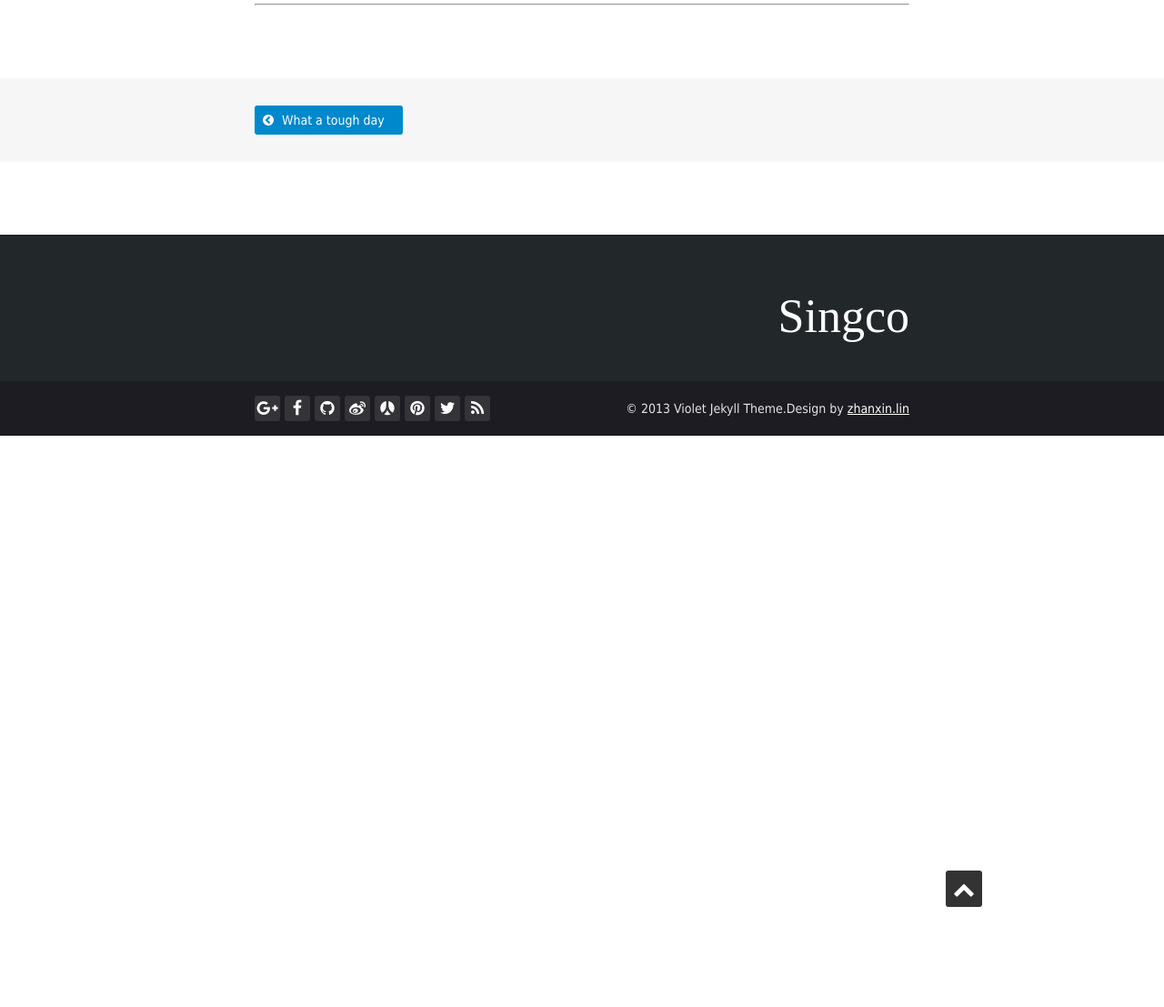
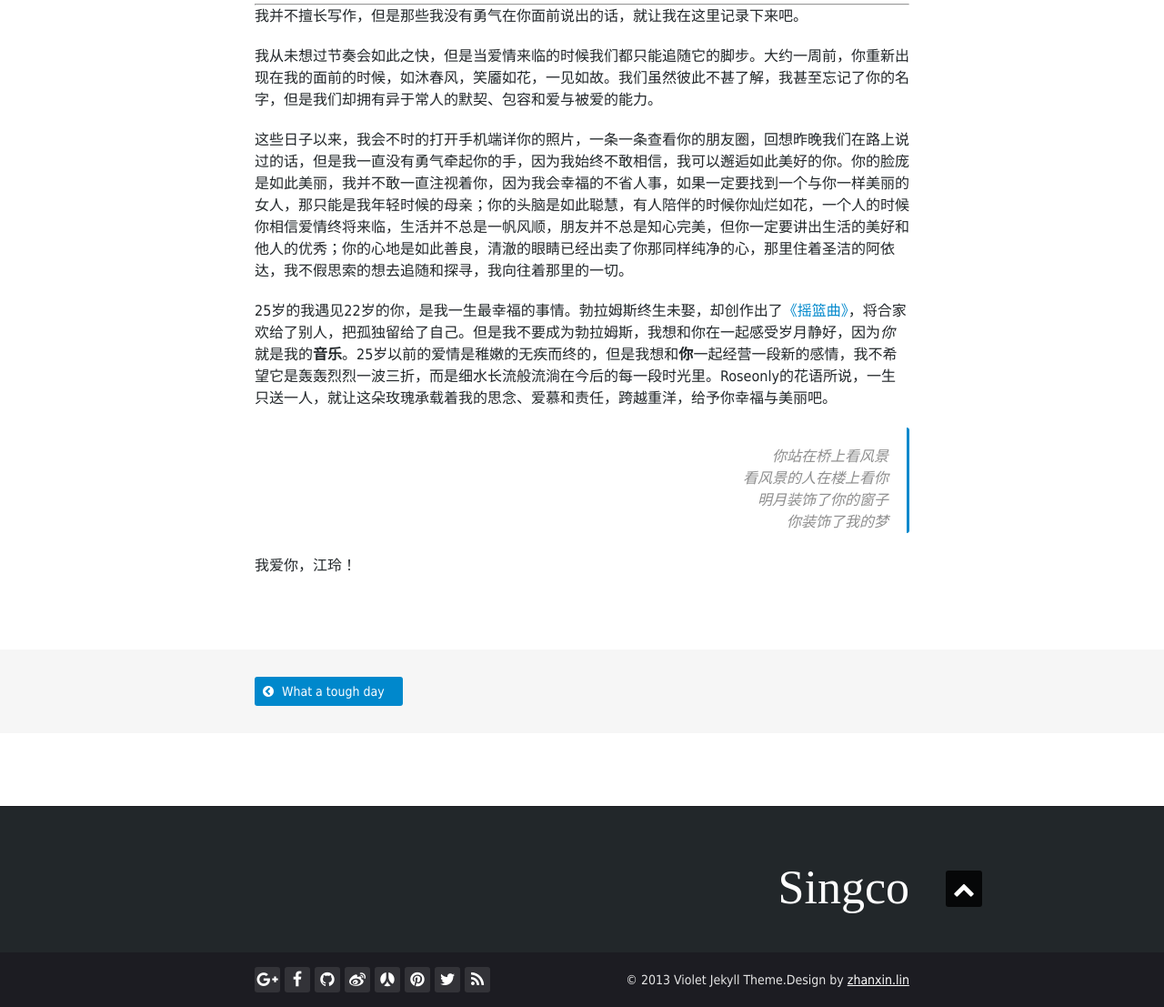
Before and after one commit to singco/singco.github.io, a Jekyll site: the page built from _posts/2015-4-28-I-gonna-tell-you.md, in a window 1280 px wide and 1400 px high, scrolled down 548 px. Shown: the part 293-1400 px from the top of the window at 91% size. Built offline with Jekyll 4.4.1, drawn with Linux system fonts in a browser that asks for light colours; nearby versions of some CDN libraries; some web fonts are replaced; before the commit the page ends 1320 px from its top, so only the background shows below that.

Commit message:
Love
Love

```diff
--- a/_posts/2015-4-28-I-gonna-tell-you.md
+++ b/_posts/2015-4-28-I-gonna-tell-you.md
@@ -11,3 +11,16 @@ keywords: Jiangling,Love,Beauty,Chongqing,
 ![](http://ww1.sinaimg.cn/mw1024/81a2353bjw1e0mdpipmbdj.jpg)
 
 ***
+我并不擅长写作，但是那些我没有勇气在你面前说出的话，就让我在这里记录下来吧。
+
+我从未想过节奏会如此之快，但是当爱情来临的时候我们都只能追随它的脚步。大约一周前，你重新出现在我的面前的时候，如沐春风，笑靥如花，一见如故。我们虽然彼此不甚了解，我甚至忘记了你的名字，但是我们却拥有异于常人的默契、包容和爱与被爱的能力。
+
+这些日子以来，我会不时的打开手机端详你的照片，一条一条查看你的朋友圈，回想昨晚我们在路上说过的话，但是我一直没有勇气牵起你的手，因为我始终不敢相信，我可以邂逅如此美好的你。你的脸庞是如此美丽，我并不敢一直注视着你，因为我会幸福的不省人事，如果一定要找到一个与你一样美丽的女人，那只能是我年轻时候的母亲；你的头脑是如此聪慧，有人陪伴的时候你灿烂如花，一个人的时候你相信爱情终将来临，生活并不总是一帆风顺，朋友并不总是知心完美，但你一定要讲出生活的美好和他人的优秀；你的心地是如此善良，清澈的眼睛已经出卖了你那同样纯净的心，那里住着圣洁的阿依达，我不假思索的想去追随和探寻，我向往着那里的一切。
+
+25岁的我遇见22岁的你，是我一生最幸福的事情。勃拉姆斯终生未娶，却创作出了[《摇篮曲》](http://www.xiami.com/song/1769790252?spm=a1z1s.3521865.23309997.73.qwJMna)，将合家欢给了别人，把孤独留给了自己。但是我不要成为勃拉姆斯，我想和你在一起感受岁月静好，因为*你*就是我的**音乐**。25岁以前的爱情是稚嫩的无疾而终的，但是我想和**你**一起经营一段新的感情，我不希望它是轰轰烈烈一波三折，而是细水长流般流淌在今后的每一段时光里。Roseonly的花语所说，一生只送一人，就让这朵玫瑰承载着我的思念、爱慕和责任，跨越重洋，给予你幸福与美丽吧。
+> 你站在桥上看风景
+> 看风景的人在楼上看你
+> 明月装饰了你的窗子
+> 你装饰了我的梦
+
+我爱你，江玲！
```
